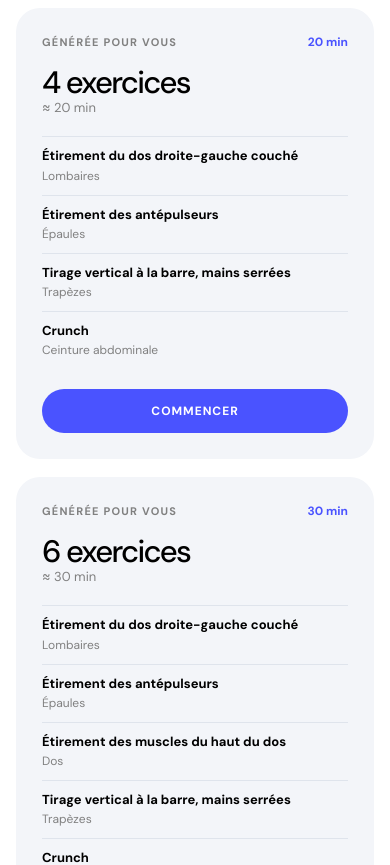
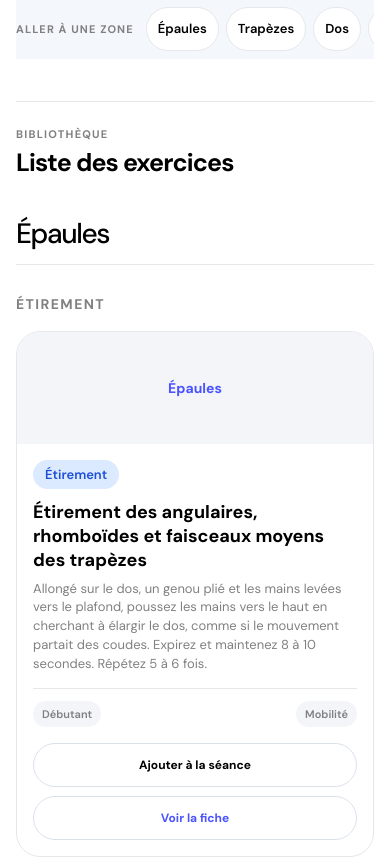
Before and after one commit to Doristil/MusculoPrevent, a React (Vite) app: page /exercises/job/1 in a window 390 px wide. Shown: the part 1600-2465 px from the top of the page. Built offline with nearby package versions, Linux system fonts and the light colour scheme.

Commit message:
Optimise l'expérience mobile des séances

```diff
--- a/src/pages/Exercises.css
+++ b/src/pages/Exercises.css
@@ -1,3 +1,32 @@
+.session-option-more{display:none}
+
+@media(max-width:768px){
+  .session-picker-actions{display:flex!important;gap:12px!important;overflow-x:auto!important;margin-right:calc(50% - 50vw);margin-left:calc(50% - 50vw);padding:2px max(18px, env(safe-area-inset-left)) 12px;scroll-snap-type:x mandatory;scrollbar-width:none;-webkit-overflow-scrolling:touch}
+  .session-picker-actions::-webkit-scrollbar{display:none}
+  .session-option{flex:0 0 min(82vw,340px);min-height:0!important;padding:18px!important;border-radius:20px!important;scroll-snap-align:start}
+  .session-option h2{margin-top:13px!important;font-size:26px!important}
+  .session-option ul{margin:14px 0!important;min-height:0!important}
+  .session-option li{padding:8px 0!important}
+  .session-option li strong{font-size:12px!important}
+  .session-option li span{font-size:11px!important}
+  .session-option-more{display:block!important;color:var(--text-secondary);font-size:11px;font-weight:800}
+  .session-option button{padding:11px 14px!important}
+  .exercise-grid{gap:10px!important}
+  .exercise-grid.is-list .exercise-card{display:block!important;border-radius:18px!important}
+  .exercise-grid.is-list .exercise-content{padding:13px 14px!important}
+  .exercise-grid.is-list .exercise-content h4{margin:7px 0 0!important;font-size:16px!important;line-height:1.25}
+  .exercise-grid.is-list .exercise-content p,.exercise-grid.is-list .exercise-footer{display:none!important}
+  .exercise-grid.is-list .badge{font-size:9px;padding:5px 8px}
+  .exercise-grid.is-list .exercise-select-button,.exercise-grid.is-list .exercise-details-button{display:inline-flex!important;width:auto!important;min-height:34px;margin:10px 6px 0 0!important;padding:7px 11px!important;font-size:10px!important;justify-content:center}
+  .exercise-grid.is-list .exercise-details-button{margin-right:0!important}
+  .exercise-grid:not(.is-list) .exercise-image-placeholder{height:112px!important}
+  .exercise-grid:not(.is-list) .exercise-content{padding:16px!important}
+  .exercise-grid:not(.is-list) .exercise-content h4{margin:11px 0 8px!important;font-size:18px!important}
+  .exercise-grid:not(.is-list) .exercise-content p{font-size:13px!important;line-height:1.45}
+  .exercise-grid:not(.is-list) .exercise-footer{margin-top:14px!important;padding-top:12px!important;font-size:11px!important}
+  .exercise-grid:not(.is-list) .exercise-footer span{padding:6px 9px!important}
+}
+
 .exercises-page{
 
     animation:fade .4s ease;
--- a/src/pages/Exercises.jsx
+++ b/src/pages/Exercises.jsx
@@ -153,16 +153,17 @@ export default function Exercises() {
             <button className="session-zone-reset" type="button" onClick={() => setSessionZones(selectedZones)}>{t("allZones")}</button>
           </div>
         </div>
-        <div className="session-picker-actions">{sessionOptions.map(({ minutes, session }) => (
-          <article className="session-option" key={minutes}>
+        <div className="session-picker-actions" role="list">{sessionOptions.map(({ minutes, session }) => (
+          <article className="session-option" key={minutes} role="listitem">
             <div className="session-option-top"><p>{t("generatedForYou")}</p><span>{minutes} min</span></div>
             <h2>{session.exercises.length} {t("exercises")}</h2>
             <span className="session-option-duration">≈ {session.estimatedMinutes} min</span>
             <ul>
-              {session.exercises.map((exercise) => {
+              {session.exercises.slice(0, 3).map((exercise) => {
                 const localizedExercise = { ...exercise, ...(catalogTranslations[language]?.[exercise.id] ?? {}) };
                 return <li key={exercise.id}><strong>{localizedExercise.name}</strong><span>{localizedExerciseZone(exercise.zone, t)}</span></li>;
               })}
+              {session.exercises.length > 3 && <li className="session-option-more">+ {session.exercises.length - 3}</li>}
             </ul>
             <button type="button" disabled={!session.exercises.length} onClick={() => startTimedSession(session)}>{t("start")}</button>
           </article>
```
